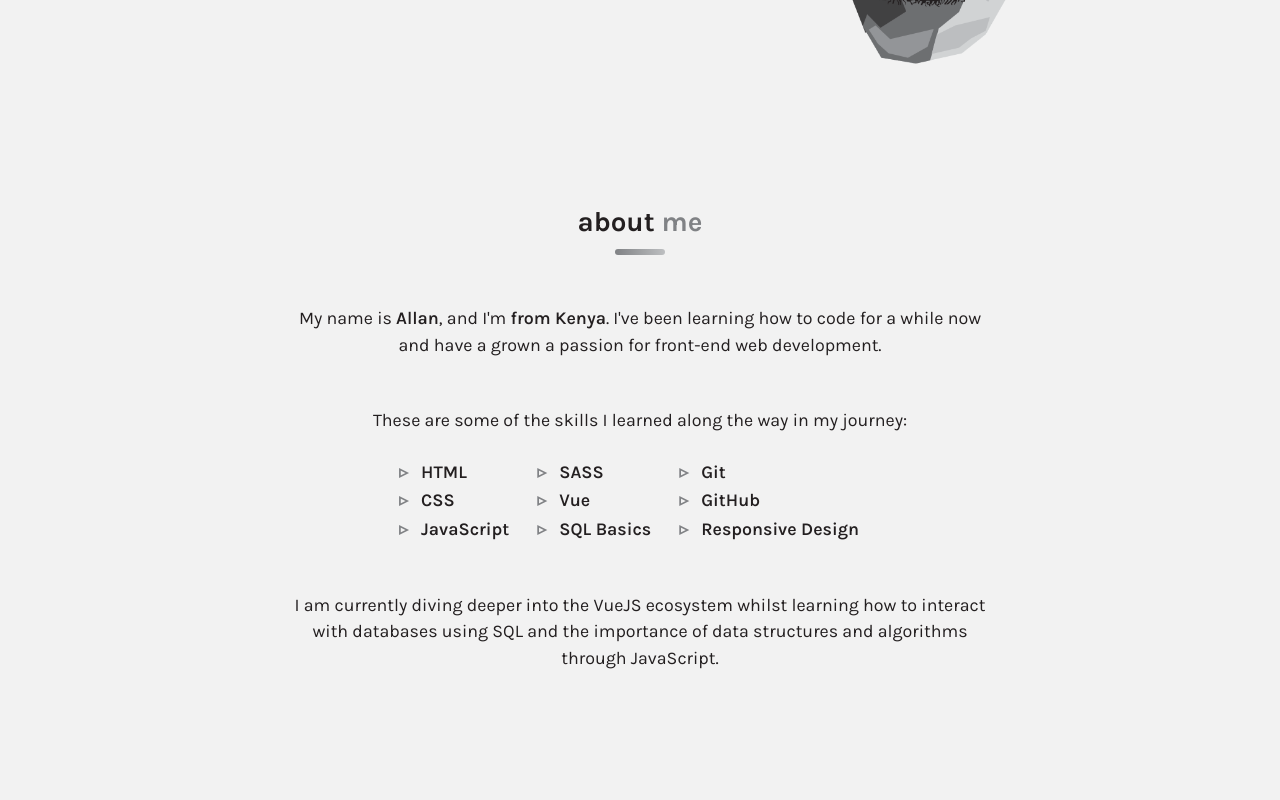
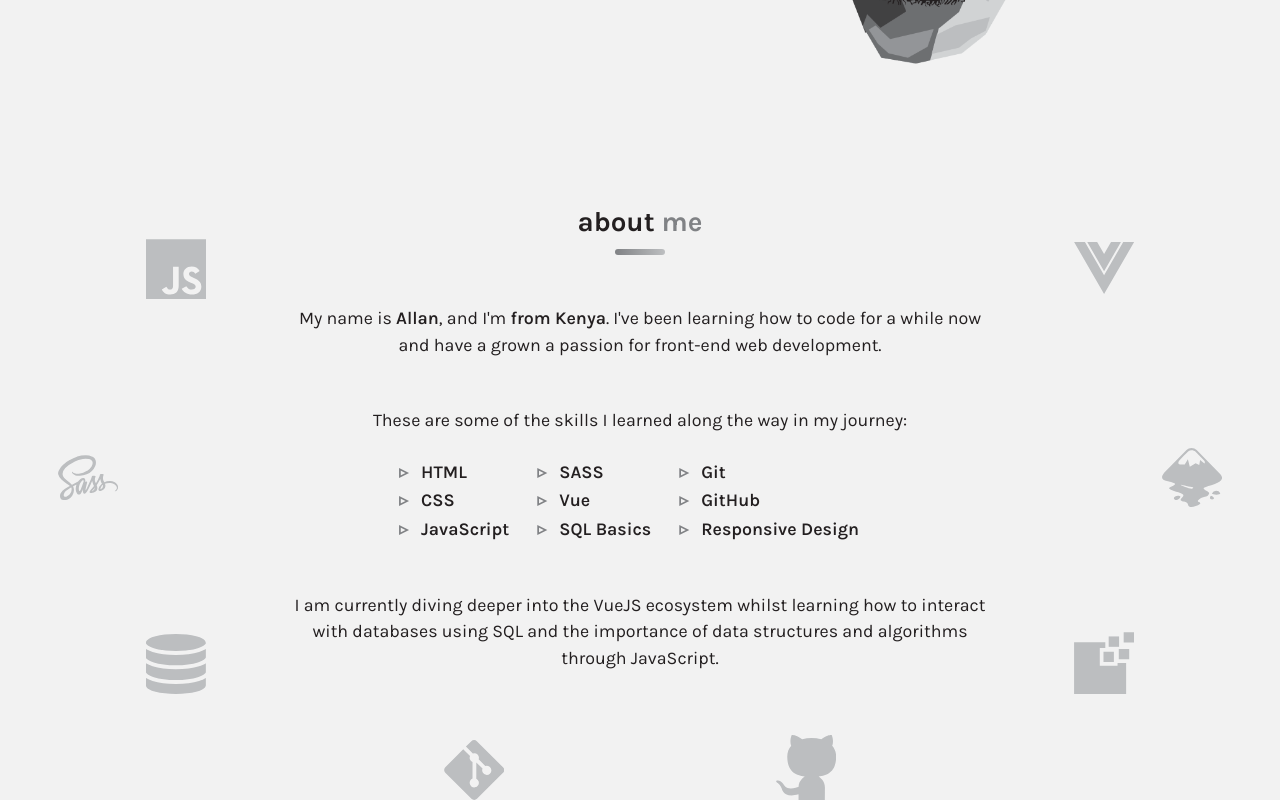
Before and after one commit to AllanKirui/AllanKirui.github.io, a Vue app: page / in a window 1280 px wide. Shown: the part 621-1421 px from the top of the page. Before the commit the page ends 1293 px from the top, so only its background shows below. Built offline with nearby package versions, Linux system fonts and the light colour scheme.

Commit message:
Add bg images to about section

```diff
--- a/src/components/AboutMe.vue
+++ b/src/components/AboutMe.vue
@@ -1,5 +1,7 @@
 <template>
   <section id="about" class="about">
+    <div class="about__images"></div>
+
     <div class="about__text">
       <h2 class="about__text-title">about <span class="gray">me</span></h2>
       <p class="about__text-description text-1">
@@ -41,11 +43,31 @@
 .about {
   margin-bottom: var(--m-step-2);
   text-align: center;
+  position: relative;
+}
+
+.about__images {
+  position: absolute;
+  width: 100%;
+  height: 100%;
+  background-image: url("@/assets/img/logo-js.svg"),
+    url("@/assets/img/logo-vue.svg"), url("@/assets/img/logo-sass.svg"),
+    url("@/assets/img/logo-inkscape.svg"), url("@/assets/img/logo-db.svg"),
+    url("@/assets/img/logo-data.svg"), url("@/assets/img/logo-git.svg"),
+    url("@/assets/img/logo-github.svg");
+  background-repeat: no-repeat;
+  background-size: 60px;
+  background-position: 8% 30px, 92% 33px, left 45%, right 45%, 8% 80%, 92% 80%,
+    35% bottom, 65% bottom;
+  z-index: 1;
 }
 
 .about__text {
   max-width: 700px;
   margin: 0 auto;
+  padding-bottom: 8rem;
+  position: relative;
+  z-index: 2;
 }
 
 .about__text-title {
@@ -77,6 +99,7 @@
 .about__text-description.text-1 {
   margin-bottom: var(--m-step--1);
 }
+
 .about__text-description.text-2 {
   margin-bottom: 1.5rem;
 }
@@ -103,6 +126,16 @@
   line-height: 12px;
 }
 
+@media (max-width: 960px) {
+  .about__images {
+    display: none;
+  }
+
+  .about__text {
+    padding-bottom: 0;
+  }
+}
+
 @media (max-width: 768px) {
   .about__text-description {
     text-align: left;
```
